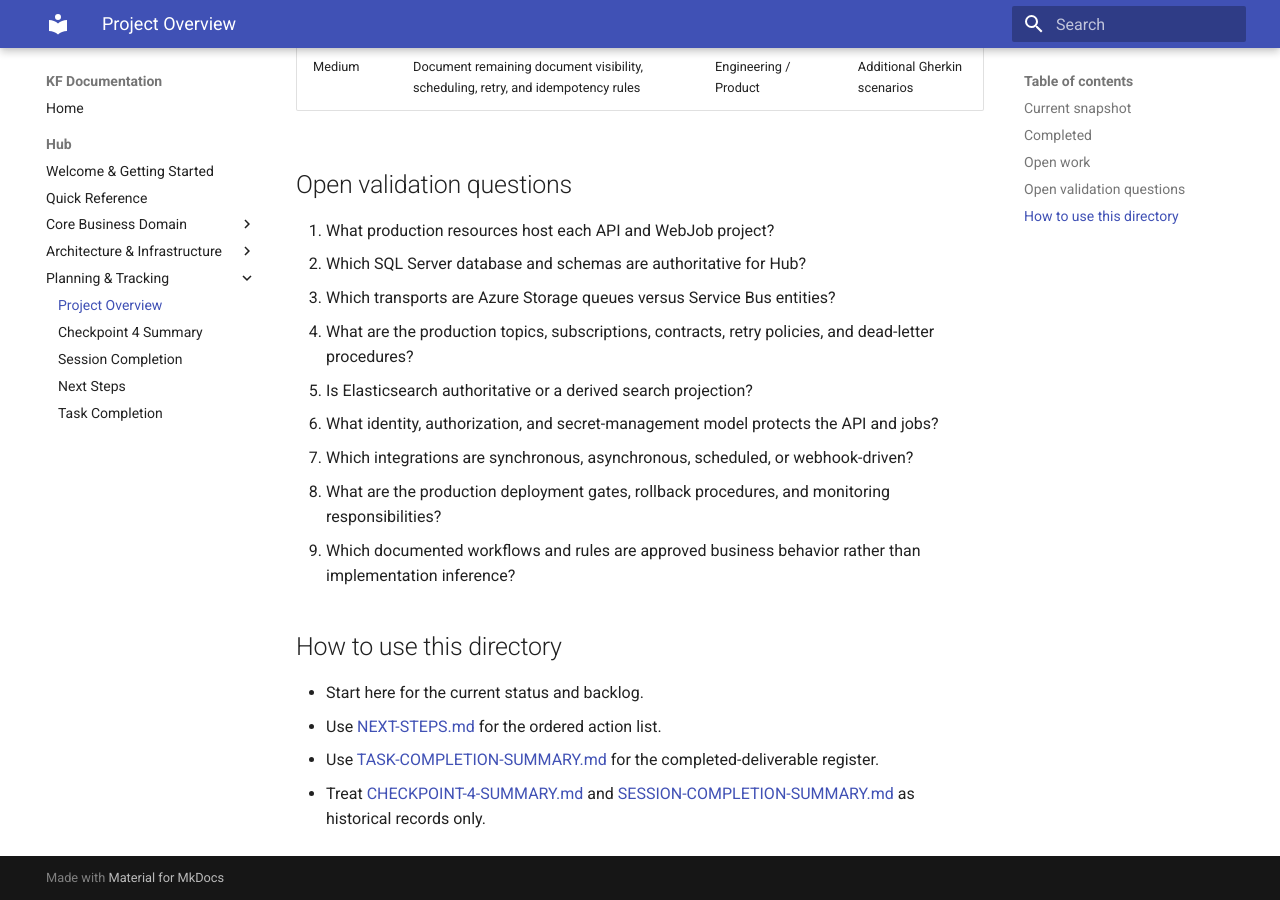
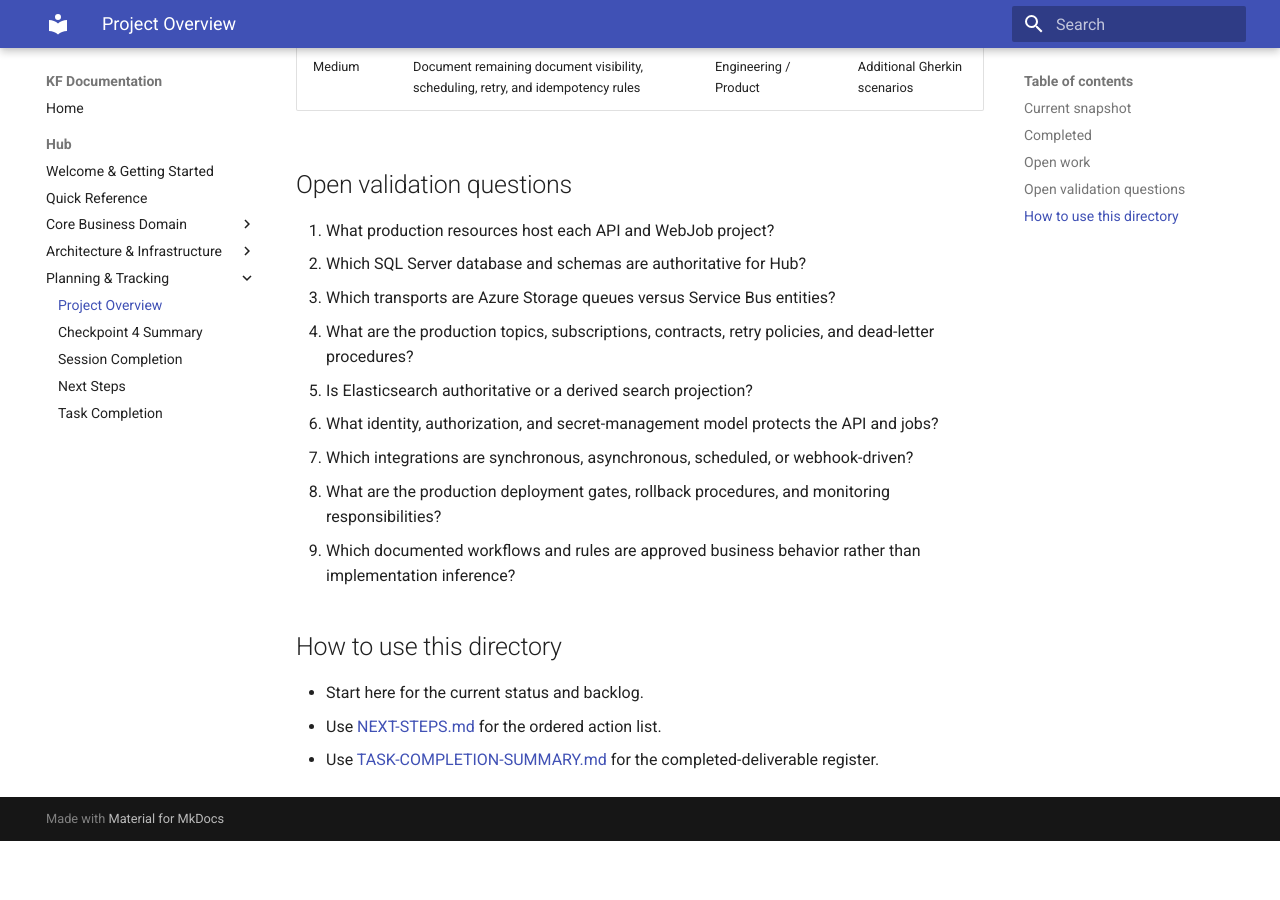
Before and after one commit to newportg/KF-Documentation, an MkDocs documentation site: the page built from Vault/projects/Hub/Planning & Tracking/README.md, in a window 1280 px wide and 900 px high, scrolled down 2132 px. Built offline with MkDocs 1.6.1 and Material for MkDocs 9.7.7, drawn with Linux system fonts in a browser that asks for light colours; after the commit the page ends 2973 px from its top, so only the background shows below that.

```diff
--- a/Vault/projects/Hub/Planning & Tracking/README.md
+++ b/Vault/projects/Hub/Planning & Tracking/README.md
@@ -61,4 +61,3 @@ This directory contains the current status and backlog for the Hub documentation
 - Start here for the current status and backlog.
 - Use [NEXT-STEPS.md](./NEXT-STEPS.md) for the ordered action list.
 - Use [TASK-COMPLETION-SUMMARY.md](./TASK-COMPLETION-SUMMARY.md) for the completed-deliverable register.
-- Treat [CHECKPOINT-4-SUMMARY.md](./CHECKPOINT-4-SUMMARY.md) and [SESSION-COMPLETION-SUMMARY.md](./SESSION-COMPLETION-SUMMARY.md) as historical records only.
```
